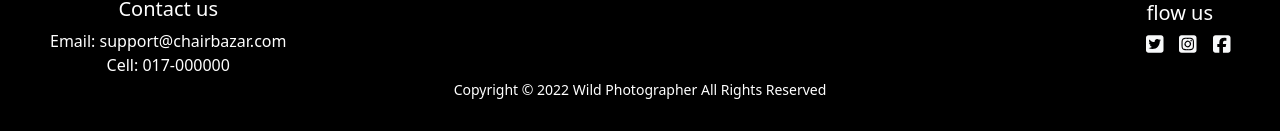
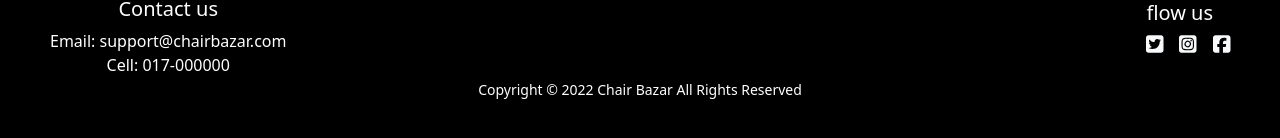
Before and after one commit to Shahadat91/inventory-management-client, a React (Create React App) app: page / in a window 1280 px wide. Shown: the part 2551-2689 px from the top of the page. Built offline with nearby package versions, Linux system fonts and the light colour scheme; no server answers.

Commit message:
404 update

```diff
--- a/src/components/Footer/Footer.css
+++ b/src/components/Footer/Footer.css
@@ -2,7 +2,7 @@
     text-align: center;
     background-color: black;
     color: white;
-    height: 150px;
+    height: 160px;
     margin-top: 50px;
 }
 
--- a/src/components/Footer/Footer.js
+++ b/src/components/Footer/Footer.js
@@ -38,7 +38,7 @@ const Footer = () => {
         </div>
 
         <small>
-          Copyright &copy; {year} Wild Photographer All Rights Reserved
+          Copyright &copy; {year} Chair Bazar All Rights Reserved
         </small>
       </footer>
     </div>
--- a/src/components/NotFound/NotFound.js
+++ b/src/components/NotFound/NotFound.js
@@ -1,10 +1,10 @@
 import React from 'react';
+import img404 from '../../Images/404-img/404.jpg';
 
 const NotFound = () => {
     return (
         <div className='text-center'>
-            <h2>Page You are looking for not found</h2>
-            <p>404</p>
+            <img className='w-50 mt-0' src={img404} alt="" />
         </div>
     );
 };
```
Also changed, not shown: src/Images/404-img/404.jpg (added), 1 other file (tests, documents, lock files or other folders).
